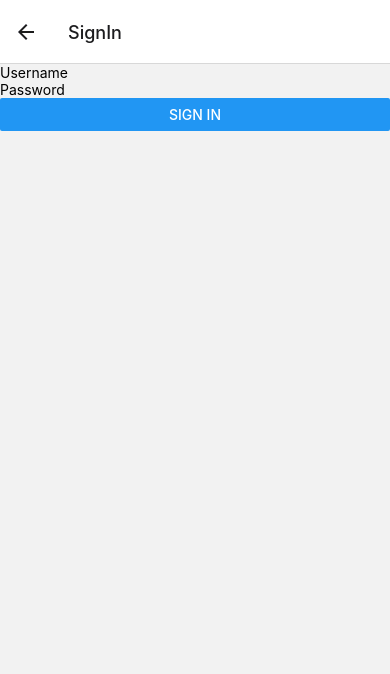
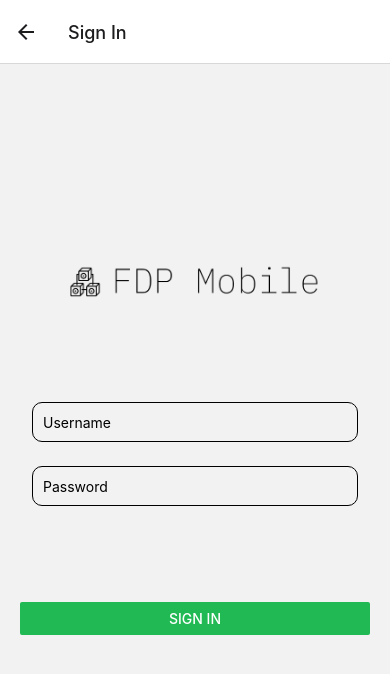
Before and after one commit to igar1991/FDP-mobile, a React Native app: screen / in a window 390 px wide. Both pictures are taken after a click on the button "SIGN IN". Shown: the top 674 px of the page. Built offline with nearby package versions, Linux system fonts and the light colour scheme.

Commit message:
feat: add style sign in and sign up screen

```diff
--- a/AppWrapper.js
+++ b/AppWrapper.js
@@ -10,6 +10,7 @@ import { AuthContext } from "./context/context";
 import { SignUpScreen } from "./screens/SignUpScreen";
 import { MainScreen } from "./screens/MainScreen";
 import { FavoriteScreen } from "./screens/FavoriteScreen";
+import { CreateWalletScreen } from "./screens/CreateWalletScreen";
 
 const Stack = createNativeStackNavigator();
 
@@ -42,8 +43,9 @@ export function AppWrapper({ navigation }) {
       <Stack.Navigator initialRouteName="Main">
         {userToken == null ? (
           <>
-            <Stack.Screen name="SignIn" component={SignInScreen} />
-            <Stack.Screen name="SignUp" component={SignUpScreen} />
+            <Stack.Screen name="Sign In" component={SignInScreen} />
+            <Stack.Screen name="Sign Up" component={SignUpScreen} />
+            <Stack.Screen name="Create Wallet" component={CreateWalletScreen} />
             <Stack.Screen name="Main" component={MainScreen} options={{headerShown: false}} />
           </>
         ) : (
--- a/screens/MainScreen.js
+++ b/screens/MainScreen.js
@@ -1,4 +1,4 @@
-import React from "react";
+import React, { useContext } from "react";
 import { View, StyleSheet, Button, Image } from "react-native";
 
 export function MainScreen({ navigation }) {
@@ -14,12 +14,12 @@ export function MainScreen({ navigation }) {
         <Button
           color="#20B954"
           title="Sign in"
-          onPress={() => navigation.navigate("SignIn")}
+          onPress={() => navigation.navigate("Sign In")}
         />
         <Button
           color="#FF9A22"
           title="Sign up"
-          onPress={() => navigation.navigate("SignUp")}
+          onPress={() => navigation.navigate("Sign Up")}
         />
       </View>
     </View>
--- a/screens/SignInScreen.js
+++ b/screens/SignInScreen.js
@@ -1,26 +1,73 @@
-import React, {useContext} from 'react';
-import { View, TextInput, Button } from 'react-native';
-import { AuthContext } from '../context/context';
+import React, { useContext } from "react";
+import { View, TextInput, Button, StyleSheet, Image } from "react-native";
+import { AuthContext } from "../context/context";
 
 export function SignInScreen() {
-  const [username, setUsername] = React.useState('');
-  const [password, setPassword] = React.useState('');
+  const [username, setUsername] = React.useState("");
+  const [password, setPassword] = React.useState("");
   const { signIn } = useContext(AuthContext);
 
   return (
-    <View>
+    <View style={styles.container}>
+      <View style={styles.containerLogo}>
+        <Image
+          style={styles.tinyLogo}
+          source={require("../assets/logoMain.png")}
+        />
+      </View>
+      <View style={styles.containerInput}>
         <TextInput
+          style={styles.input}
           placeholder="Username"
           value={username}
           onChangeText={setUsername}
         />
         <TextInput
+          style={styles.input}
           placeholder="Password"
           value={password}
           onChangeText={setPassword}
           secureTextEntry
         />
-      <Button title="Sign in" onPress={() => signIn({ username, password })} />
+      </View>
+      <View style={styles.containerButtons}>
+        <Button
+          color="#20B954"
+          title="Sign in"
+          onPress={() => signIn({ username, password })}
+        />
+      </View>
     </View>
   );
 }
+
+const styles = StyleSheet.create({
+  container: {
+    flex: 1,
+    padding: 20,
+  },
+  containerInput: {
+    flex: 0.4,
+    justifyContent: "center",
+  },
+  containerButtons: {
+    flex: 0.2,
+  },
+  input: {
+    height: 40,
+    margin: 12,
+    borderWidth: 1,
+    borderRadius: 10,
+    padding: 10,
+  },
+  tinyLogo: {
+    width: 250,
+    height: 50,
+    marginStart: "auto",
+    marginEnd: "auto",
+  },
+  containerLogo: {
+    flex: 0.3,
+    justifyContent: "flex-end"
+  },
+});
--- a/screens/SignUpScreen.js
+++ b/screens/SignUpScreen.js
@@ -1,25 +1,85 @@
-import React, {useContext} from 'react';
-import { View, TextInput, Button } from 'react-native';
-import { AuthContext } from '../context/context';
+import React, { useContext } from "react";
+import { View, TextInput, Button, StyleSheet, Image } from "react-native";
+import { AuthContext } from "../context/context";
 
 export function SignUpScreen() {
-  const [username, setUsername] = React.useState('');
-  const [password, setPassword] = React.useState('');
+  const [username, setUsername] = React.useState("");
+  const [password, setPassword] = React.useState("");
+  const { signUp, userToken } = useContext(AuthContext);
 
   return (
-    <View>
+    <View style={styles.container}>
+      <View style={styles.containerLogo}>
+        <Image
+          style={styles.tinyLogo}
+          source={require("../assets/logoMain.png")}
+        />
+      </View>
+      {userToken === null ? (
+        <View style={styles.containerButtons}>
+          <Button
+            color="#FF9A22"
+            title="Sign un"
+            onPress={() => signUp({ username, password })}
+          />
+        </View>
+      ) : (
+        <>
+          <View style={styles.containerInput}>
             <TextInput
+              style={styles.input}
               placeholder="Username"
               value={username}
               onChangeText={setUsername}
             />
             <TextInput
+              style={styles.input}
               placeholder="Password"
               value={password}
               onChangeText={setPassword}
               secureTextEntry
             />
-      <Button title="Sign in" onPress={() => signIn({ username, password })} />
+          </View>
+          <View style={styles.containerButtons}>
+            <Button
+              color="#FF9A22"
+              title="Sign un"
+              onPress={() => signUp({ username, password })}
+            />
+          </View>
+        </>
+      )}
     </View>
   );
 }
+
+const styles = StyleSheet.create({
+  container: {
+    flex: 1,
+    padding: 20,
+  },
+  containerInput: {
+    flex: 0.4,
+    justifyContent: "center",
+  },
+  containerButtons: {
+    flex: 0.2,
+  },
+  input: {
+    height: 40,
+    margin: 12,
+    borderWidth: 1,
+    borderRadius: 10,
+    padding: 10,
+  },
+  tinyLogo: {
+    width: 250,
+    height: 50,
+    marginStart: "auto",
+    marginEnd: "auto",
+  },
+  containerLogo: {
+    flex: 0.3,
+    justifyContent: "flex-end",
+  },
+});
```
Lines whose indentation alone changed are shown as unchanged.
